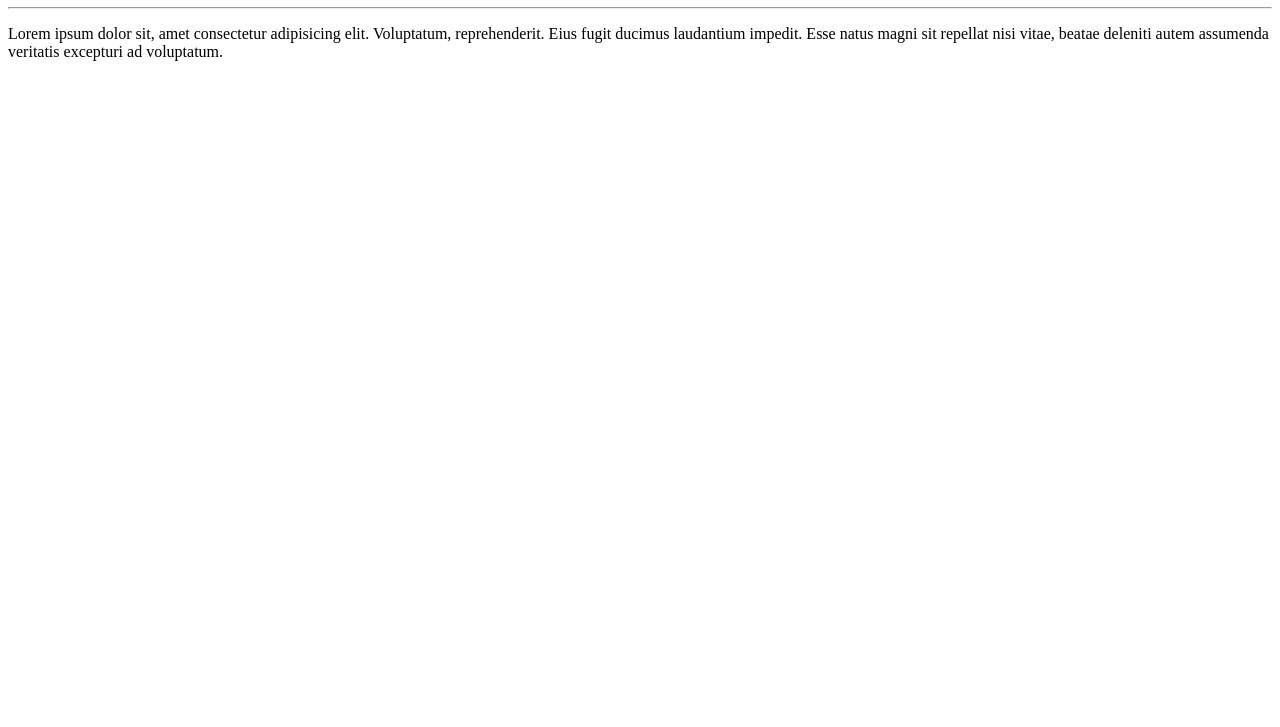
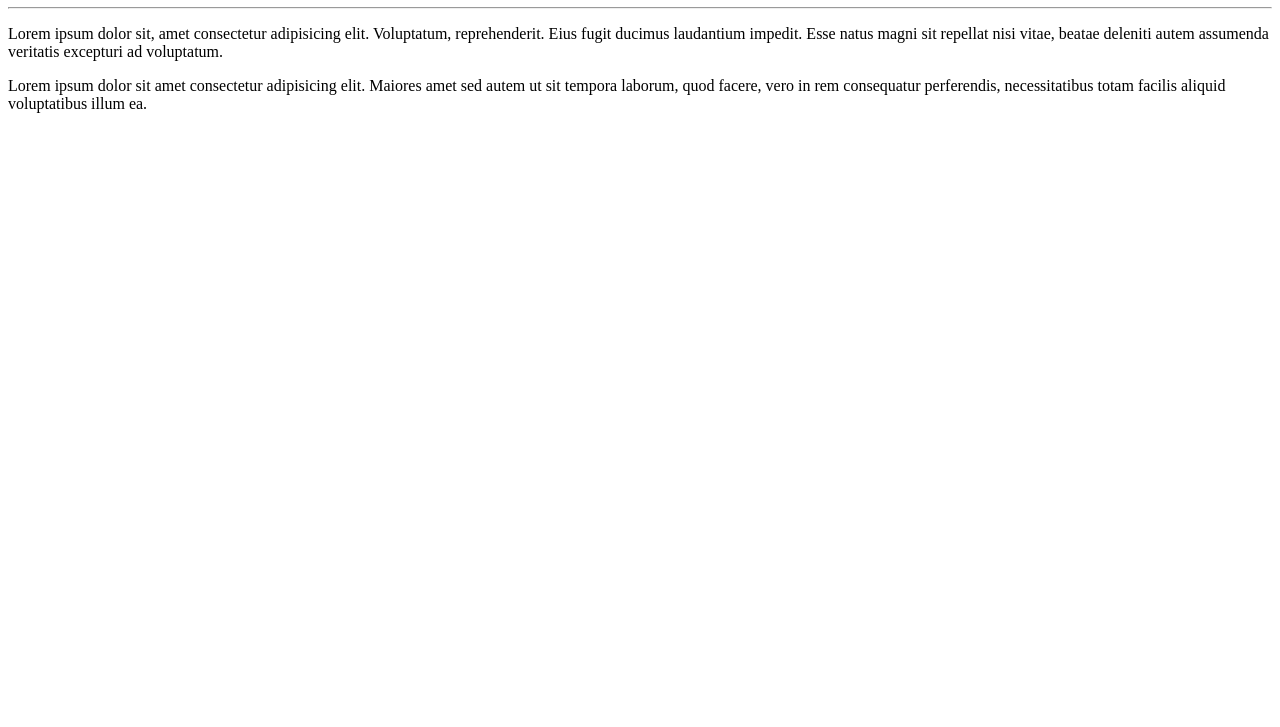
Before and after one commit to Ulysses0707/Ola-mundo, a plain HTML site: page site-exemplo/index.html in a window 1280 px wide. Shown: the part 73-800 px from the top of the page. Drawn offline with Linux system fonts and the light colour scheme.

Commit message:
Update index.html

```diff
--- a/site-exemplo/index.html
+++ b/site-exemplo/index.html
@@ -9,5 +9,6 @@
     <h1>Ola mundo</h1>
     <hr>
     <p>Lorem ipsum dolor sit, amet consectetur adipisicing elit. Voluptatum, reprehenderit. Eius fugit ducimus laudantium impedit. Esse natus magni sit repellat nisi vitae, beatae deleniti autem assumenda veritatis excepturi ad voluptatum.</p>
+    <p>Lorem ipsum dolor sit amet consectetur adipisicing elit. Maiores amet sed autem ut sit tempora laborum, quod facere, vero in rem consequatur perferendis, necessitatibus totam facilis aliquid voluptatibus illum ea.</p>
 </body>
 </html>
```
